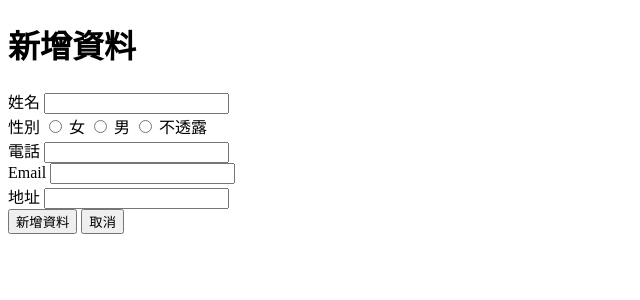
After one commit to a19860101/PHP-24-20241105, a PHP site: page /create.php in a window 1280 px wide. The commit adds this page. Shown: the top 300 px of the page, without its empty margins (0-640 px from the left). Run offline with PHP 8.4, Linux system fonts and the light colour scheme.

Commit message:
20241114

```diff
--- /dev/null
+++ b/students/create.php
@@ -0,0 +1,40 @@
+<!DOCTYPE html>
+<html lang="en">
+<head>
+    <meta charset="UTF-8">
+    <meta name="viewport" content="width=device-width, initial-scale=1.0">
+    <title>Document</title>
+</head>
+<body>
+    <h1>新增資料</h1>
+    <form action="" method="post">
+        <div>
+            <label for="">姓名</label>
+            <input type="text" name="name">
+        </div>
+        <div>
+            <label for="">性別</label>
+            <input type="radio" name="gender" value="女">
+            <label for="">女</label>
+            <input type="radio" name="gender" value="男">
+            <label for="">男</label>
+            <input type="radio" name="gender" value="不透露">
+            <label for="">不透露</label>
+        </div>
+        <div>
+            <label for="">電話</label>
+            <input type="text" name="phone">
+        </div>
+        <div>
+            <label for="">Email</label>
+            <input type="text" name="email">
+        </div>
+        <div>
+            <label for="">地址</label>
+            <input type="text" name="address">
+        </div>
+        <input type="submit" value="新增資料">
+        <input type="button" value="取消" onclick="history.back()">
+    </form>
+</body>
+</html>
```
Also changed, not shown: students/index.php (+22 -3 lines).
